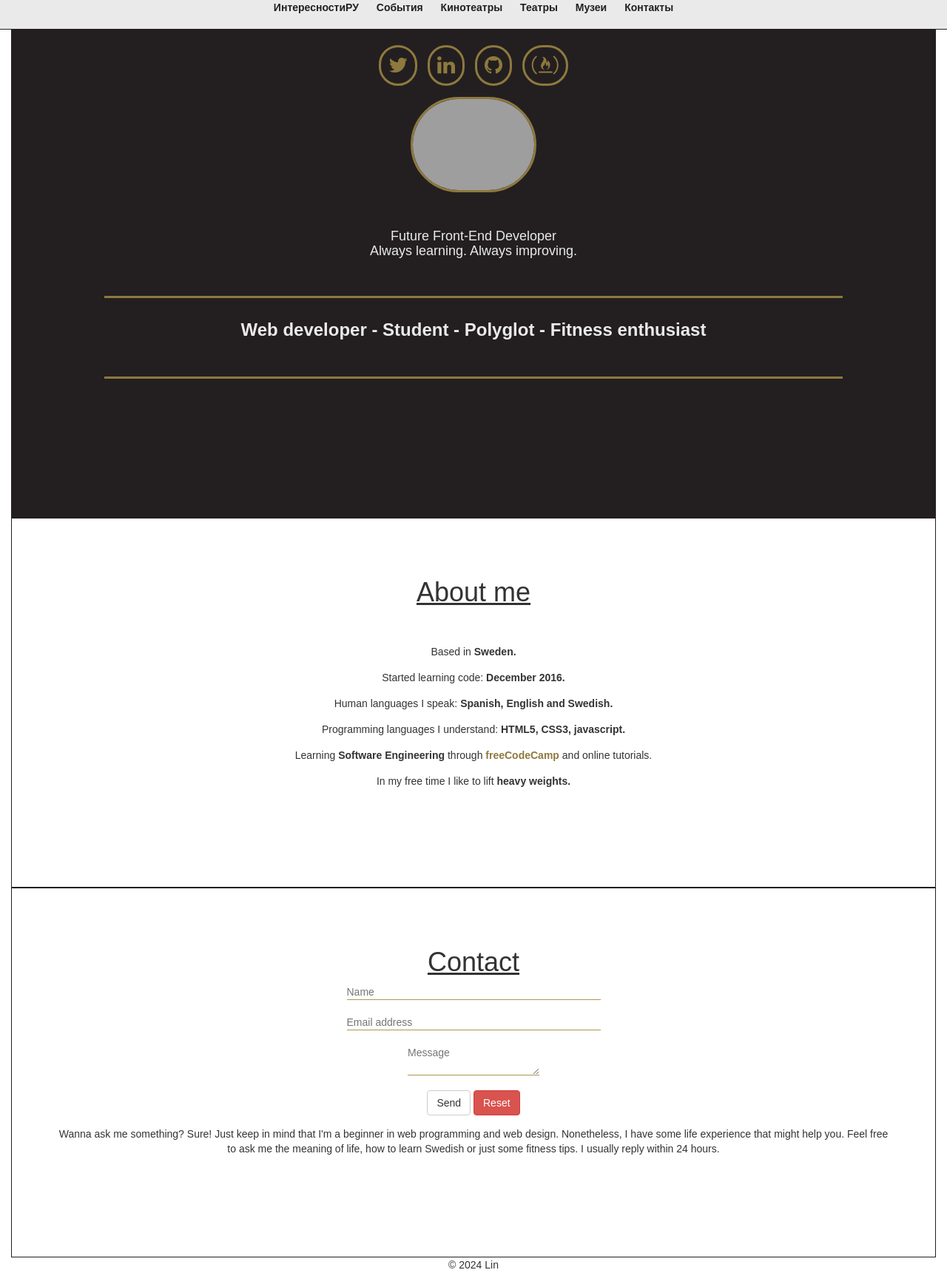
After one commit to A-LinPi/djangoProjectDIPLOM2, a Django app: page /contacts in a window 1280 px wide. The commit adds this page. Shown: the whole page at 74% size. Run offline with Django 5.2, Linux system fonts and the light colour scheme; parts of the project's set-up code (start-up, migrations or seed data) failed here and were passed over; some libraries are stand-ins or nearby versions; grey boxes are pictures that could not be loaded.

Commit message:
added contacts

```diff
--- a/KudaGo/__init__.py
+++ b/KudaGo/__init__.py
@@ -0,0 +1,2 @@
+def sitemaps(request):
+    return None
--- /dev/null
+++ b/KudaGo/static/css/contacts.css
@@ -0,0 +1,168 @@
+* {margin: 0px;
+  padding: 0px;
+  font-family: "Raleway", sans-serif;
+}
+h2{
+  margin-top: 100px;
+}
+#about ul{
+  width: 80%;
+  margin: 35px auto;
+  margin-top: 50px;
+
+}
+#about li{
+  margin: 15px auto;
+  text-align: center;
+  list-style-type: none;
+
+}
+#about a{
+  color: #8E793E;
+}
+#about img {
+  width: 150px;
+  border-radius: 500px;
+  border: 3px solid #8E793E;
+  float: right;
+  margin-right: 30px;
+  margin-bottom: 25px;
+}
+#mediaBox{
+  text-align: center;
+}
+#home a {
+  margin: 0px 5px;
+}
+body{
+  background-color: #AD974F;
+}
+nav{
+  width: 100%;
+  margin: 0;
+  height: 40px;
+  position: fixed;
+  top: 0;
+  z-index:10;
+  background-color: #EAEAEA;
+  text-align: center;
+  border-bottom: 1px solid #231F20;
+}
+nav li{
+  float: left;
+  list-style-type: none;
+  display: inline-block;
+}
+nav ul{
+  padding: 10px;
+  float: right;
+}
+nav a{
+  padding: 10px;
+  color: #231F20;
+  font-weight: bold;
+}
+nav a:link{
+transition: 0.3s;
+}
+nav a:hover{
+background-color: #8E793E;
+color: #EAEAEA;
+text-decoration: none;
+}
+main h4, main h3{
+  text-align: center;
+  width:80%;
+  margin: 50px auto;
+  color: #EAEAEA;
+}
+h3{
+  border-top: 3px solid #8E793E;
+  padding-top: 30px;
+  border-color: #8E793E;
+}
+h1 {
+  text-decoration: underline;
+  font-weight: bold;
+}
+#home{
+  height: 700px;
+  padding-top: 60px;
+  border: 1px solid #231F20;
+  background-color:#231F20;
+  }
+#home a{
+  padding: 10px;
+  border-radius: 1000px;
+  background-color: #231F20;
+  border-color: #8E793E;
+  color: #8E793E;
+}
+#home img{
+  display: block;
+  margin: 0px auto;
+  margin-top:15px;
+  width: 170px;
+  clear: both;
+  position: relative;
+  z-index:1;
+  border-radius: 800px;
+  border: 3px solid #8E793E;
+}
+h1{
+  text-align: center;
+}
+#about{
+  height: 500px;
+  padding-top: 60px;
+  border: 1px solid #231F20;
+  }
+#portfolio{
+  height: 500px;
+  padding-top: 60px;
+  border: 1px solid black;
+  }
+#contact{
+  height: 500px;
+  padding-top: 60px;
+  border: 1px solid #231F20;
+  }
+#contact p{
+  margin: 15px auto;
+  text-align: center;
+  width: 90%;
+}
+footer{
+  text-align: center;
+  margin-bottom: 20px;
+}
+#home a:link{
+background-color: #231F20;
+border:3px solid #8E793E;
+color: #8E793E;
+transition: 0.3s;
+}
+#home a:hover{
+background-color: #8E793E;
+border:3px solid #8E793E;
+color: #231F20;
+}
+form input, form textarea{
+  display:block;
+  margin: 0px auto;
+  background-color: transparent;
+  border-style: none;
+  border-bottom: 1px solid #AD974F};
+}
+.send{
+  background-color: transparent;
+  border: 1px solid #AD974F;
+}
+#sendbutton{
+  display: block;
+  text-align: center;
+}
+.send:hover{
+background-color: #8E793E;
+color: #EAEAEA;
+}
--- a/KudaGo/views.py
+++ b/KudaGo/views.py
@@ -49,3 +49,11 @@ def theatres_events(request):
     title = 'Только спектакли'
     data = {'events_base': events_base_theatres, 'title': title}
     return render(request, 'events.html', data)
+
+
+def contacts(request):
+    return render(request, 'contacts.html')
+
+
+def custom_404(request, exception):
+    return render(request, '404.html', status=404)
--- a/djangoProjectDIPLOM2/urls.py
+++ b/djangoProjectDIPLOM2/urls.py
@@ -14,9 +14,14 @@ Including another URLconf
     1. Import the include() function: from django.urls import include, path
     2. Add a URL to urlpatterns:  path('blog/', include('blog.urls'))
 """
+
 from django.contrib import admin
-from django.urls import path
+from django.urls import path, include
 from KudaGo import views
+from django.conf.urls import handler404
+# from KudaGo.sitemaps import StaticViewsSitemap
+from django.contrib.sitemaps.views import sitemap
+
 
 urlpatterns = [
     path('admin/', admin.site.urls),
@@ -27,4 +32,7 @@ urlpatterns = [
     path('museums/all', views.museums_list, name='all_museums'),
     path('events/all/cinema', views.cinema_events, name='only_cinema'),
     path('events/all/theatres', views.theatres_events, name='only_theatres'),
+    path('contacts', views.contacts, name='contacts'),
 ]
+
+handler404 = 'KudaGo.views.custom_404'
--- /dev/null
+++ b/templates/contacts.html
@@ -0,0 +1,65 @@
+{% extends 'index.html' %}
+{% load static %}
+
+{% block head %}
+    <head>
+        {% block title %}
+            <title>Контакты</title>
+        {% endblock title %}
+{#         <link href="{% static 'css/main.css' %}" rel="stylesheet">#}
+        <link href="{% static 'css/contacts.css' %}" rel="stylesheet">
+        <link rel="stylesheet" href="https://maxcdn.bootstrapcdn.com/bootstrap/3.3.7/css/bootstrap.min.css">
+    </head>
+{% endblock head %}
+{% block content %}
+    <meta name="viewport" content="width=device-width">
+    <!-- Font Awesome -->
+    <link rel="stylesheet" href="https://cdnjs.cloudflare.com/ajax/libs/font-awesome/4.7.0/css/font-awesome.min.css">
+    <!--Navigation bar-->
+
+    <!--End of navigation bar-->
+    <!-- Fluid container-->
+    <div class="container-fluid">
+    <main>
+    <!--Home page-->
+    <div id="home">
+      <div id="mediaBox">
+        <a  class="btn btn-default" target="_blank" href="https://twitter.com/EdwardNilsson"><i class="fa fa-twitter fa-2x editIcon " aria-hidden="true"></i></a>
+        <a class="btn btn-default" target="_blank" href="https://se.linkedin.com/in/edward-nilsson-33ab54132"><i class="fa fa-linkedin fa-2x editIcon" aria-hidden="true"></i></a>
+        <a class="btn btn-default" target="_blank" href="https://github.com/Enilsson9"><i class="fa fa-github fa-2x editIcon" aria-hidden="true"></i></a>
+        <a class="btn btn-default" target="_blank" href="https://www.freecodecamp.com/enilsson9"><i class="fa fa-free-code-camp fa-2x editIcon" aria-hidden="true"></i></a>
+       </div>
+       <img  class=" img-responsive"  src="https://res.cloudinary.com/dtmuoptb5/image/upload/v1484077032/image-2017-01-10_vcreon.jpg">
+       <h4>Future Front-End Developer <br> Always learning. Always improving.</h4>
+       <h3><b> Web developer - Student - Polyglot - Fitness enthusiast </b><h3>
+    </div>
+    <!--end of home page-->
+    <!--About page-->
+       <div id="about">
+      <h1>About me</h1>
+    <ul>
+      <li> Based in <b>Sweden.</b></li>
+      <li> Started learning code: <b>December 2016.</b></li>
+      <li> Human languages I speak:  <b>Spanish, English and Swedish.</b>
+      <li> Programming languages I understand:  <b>HTML5, CSS3, javascript.</b>
+      <li> Learning  <b>Software Engineering</b> through <b><a href="htttp://freecodecamp.com">freeCodeCamp</a></b> and online tutorials.</li>
+      <li> In my free time I like to lift <b>heavy weights.</b></li>
+     </ul>
+        </div>
+    <!--End of about page-->
+    <!--Contact page-->
+    <div id="contact">
+      <h1>Contact</h1>
+        <form action="mailto:enilsson9@hotmail.com" method="post" enctype="text/plain">
+          <input type="text" placeholder="Name" name="name" size="40"><br>
+          <input type="text" placeholder="Email address" name="mail" size="40"><br>
+          <textarea type="textarea" placeholder="Message" name="comment" size="40"></textarea> <br>
+          <div id="sendbutton">
+            <input id="send" type="submit" class="btn btn-default send" value="Send">
+            <input id="reset" type="reset" class="btn btn-danger reset" value="Reset">
+          </div>
+        </form>
+      <p> Wanna ask me something? Sure! Just keep in mind that I'm a beginner in web programming and web design. Nonetheless, I have some life experience that might help you. Feel free to ask me the meaning of life, how to learn Swedish or just some fitness tips. I usually reply within 24 hours. </p>
+    </div>
+    <!--end of contact page-->
+{% endblock content %}
--- a/templates/events.html
+++ b/templates/events.html
@@ -15,7 +15,7 @@
     {% for one in events_base.all %}
         <div class="card">
             <div class="event">
-                <img src="{{ one.image }}" alt="">
+                <img src="{{ one.image }}" alt="{{one.title}}">
                 <div class="info">
                     <h3>{{ one.title }}</h3>
                     {% for comp in one.company.all %}
--- a/templates/index.html
+++ b/templates/index.html
@@ -20,10 +20,12 @@
         <a href="{% url 'all_cinema' %}">Кинотеатры</a>
         <a href="{% url 'all_theatres' %}">Театры</a>
         <a href="{% url 'all_museums' %}">Музеи</a>
+        <a href="{% url 'contacts' %}">Контакты</a>
     </nav>
 </header>
 {% endblock header %}
 {% block content %}
+    <div class="content">
     <div>{% include "geomap/common.html" %}</div>
     <h1>Добро пожаловать на сайт ИНТЕРЕСНОСТИ</h1>
     <ul id="menu">
@@ -86,11 +88,12 @@
         </div>
       </div>
     </div>
+</div>
 {% endblock content %}
-</body>
     {% block footer %}
     <footer>
       <p>© 2024 Lin</p>
     </footer>
     {% endblock footer %}
+</body>
 </html>
```
Also changed, not shown: KudaGo/static/css/errors.css (added, +134 -0 lines), KudaGo/static/css/main.css (+17 -36 lines), djangoProjectDIPLOM2/settings.py (+6 -2 lines), templates/404.html (added, +21 -0 lines), KudaGo/models.py (line endings or trailing spaces), db.sqlite3. Lines whose indentation alone changed are shown as unchanged.
